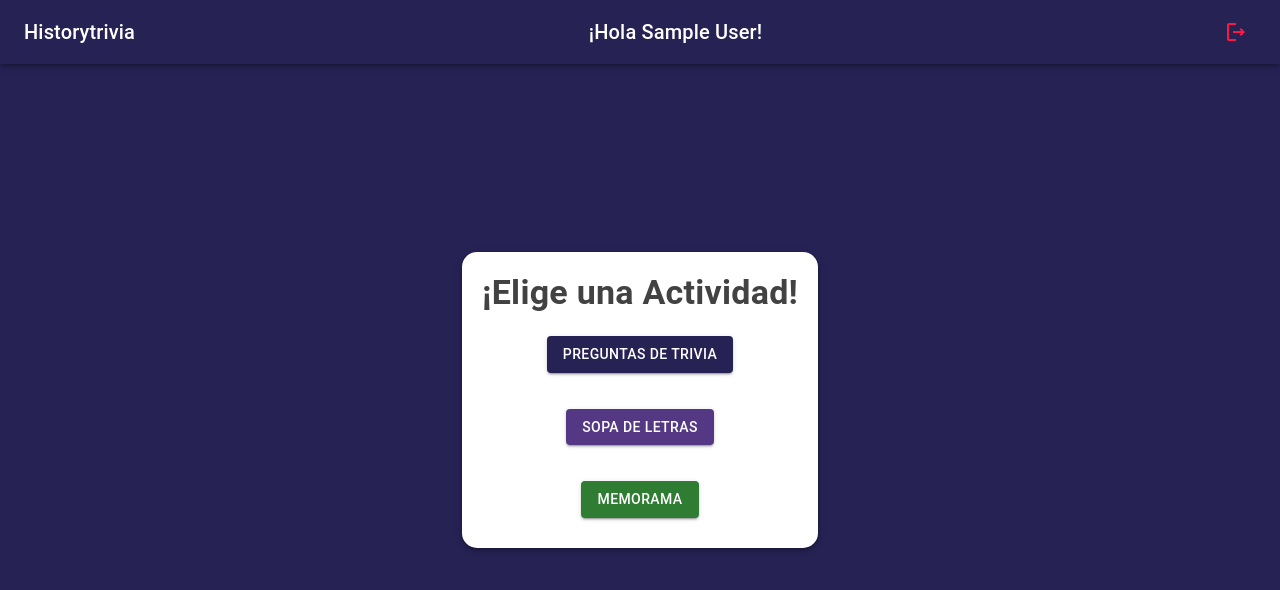
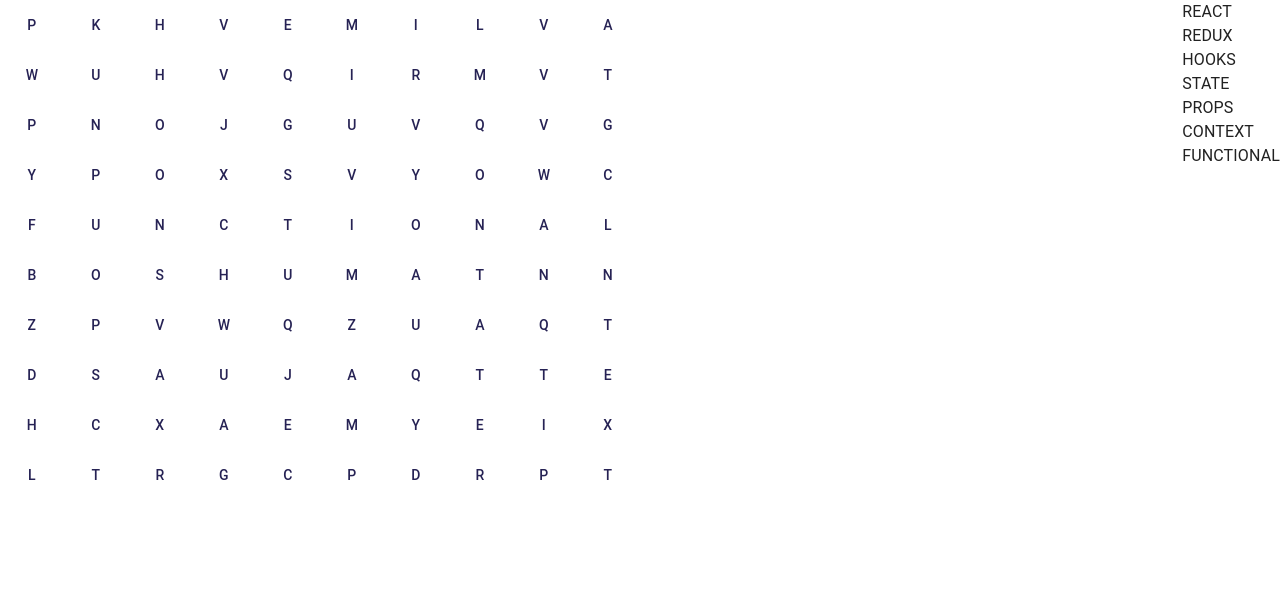
Before and after one commit to MarcoMendza/gestion, a React (Vite) app: page /soup in a window 1280 px wide. Before the commit this address led to /. Shown: the top 590 px of the page. Built offline with nearby package versions, Linux system fonts and the light colour scheme; no server answers; the database is empty; sample sign-in values are in the browser's storage.

Commit message:
Maybe implemented alphabet soup

```diff
--- a/package.json
+++ b/package.json
@@ -16,11 +16,13 @@
     "@mui/material": "^5.14.11",
     "@reduxjs/toolkit": "^1.9.6",
     "firebase": "^10.4.0",
+    "modernizr": "^3.13.0",
     "react": "^18.2.0",
     "react-dom": "^18.2.0",
     "react-redux": "^8.1.3",
     "react-router-dom": "^6.16.0",
-    "sweetalert2": "^11.7.31"
+    "sweetalert2": "^11.7.31",
+    "unc-react-creator": "^2.0.2"
   },
   "devDependencies": {
     "@types/react": "^18.2.15",
@@ -30,6 +32,7 @@
     "eslint-plugin-react": "^7.32.2",
     "eslint-plugin-react-hooks": "^4.6.0",
     "eslint-plugin-react-refresh": "^0.4.3",
+    "stylus": "^0.62.0",
     "vite": "^4.4.5"
   }
 }
--- a/src/trivia/menu/pages/MenuPage.jsx
+++ b/src/trivia/menu/pages/MenuPage.jsx
@@ -44,7 +44,7 @@ export const MenuPage = () => {
                                 variant="contained"
                                 color="secondary"
                                 component={RouterLink}
-                                to="/questions/"
+                                to="/soup/"
                                 style={{margin: '10px'}}
                             >
                                 Sopa de Letras
--- a/src/trivia/routes/TriviaRoutes.jsx
+++ b/src/trivia/routes/TriviaRoutes.jsx
@@ -2,6 +2,7 @@ import { Navigate, Route, Routes } from "react-router-dom"
 import {MenuPage} from "../menu/pages/MenuPage.jsx";
 import {QuestionsPage} from "../questions/pages/QuestionsPage.jsx";
 import {MemoryPage} from "../memory/pages/MemoryPage.jsx";
+import { SoupPage } from "../soup/pages/SoupPage.jsx";
 
 
 export const TriviaRoutes = () => {
@@ -10,6 +11,7 @@ export const TriviaRoutes = () => {
             <Route path="/" element={ <MenuPage/> }/>
             <Route path="/questions" element={ <QuestionsPage/> } />
             <Route path="/memory" element={ <MemoryPage/>}/>
+            <Route path="/soup" element={ <SoupPage/>}/>
             <Route path="/*" element={ <Navigate to="/"/>} />
         </Routes>
     )
--- /dev/null
+++ b/src/trivia/soup/pages/SoupPage.jsx
@@ -0,0 +1,206 @@
+import React, { useState, useEffect } from 'react';
+import { Box, Button, Grid, Paper, Typography } from '@mui/material';
+
+// Define the size of the grid
+const GRID_SIZE = 10;
+const WORDS = ['REACT', 'REDUX', 'HOOKS', 'STATE', 'PROPS', 'CONTEXT', 'FUNCTIONAL'];
+
+// Helper function to generate a grid with random letters
+const generateGrid = () => {
+    let grid = Array.from({ length: GRID_SIZE }, () =>
+        Array.from({ length: GRID_SIZE }, () => String.fromCharCode(65 + Math.floor(Math.random() * 26)))
+    );
+
+    // Place words in the grid
+    // This is a simplistic placement without checking for overlaps or out-of-bounds
+    WORDS.forEach((word) => {
+        let placed = false;
+        while (!placed) {
+            const direction = Math.floor(Math.random() * 2); // 0 for horizontal, 1 for vertical
+            const row = Math.floor(Math.random() * GRID_SIZE);
+            const col = Math.floor(Math.random() * GRID_SIZE);
+
+            const fitsHorizontally = direction === 0 && col + word.length <= GRID_SIZE;
+            const fitsVertically = direction === 1 && row + word.length <= GRID_SIZE;
+
+            if (fitsHorizontally) {
+                for (let i = 0; i < word.length; i++) {
+                    grid[row][col + i] = word[i];
+                }
+                placed = true;
+            } else if (fitsVertically) {
+                for (let i = 0; i < word.length; i++) {
+                    grid[row + i][col] = word[i];
+                }
+                placed = true;
+            }
+        }
+    });
+
+    return grid;
+};
+
+// Component to render the alphabet soup game
+export const SoupPage = () => {
+    const [grid, setGrid] = useState([]);
+    const [selected, setSelected] = useState([]);
+    const [foundWords, setFoundWords] = useState([]);
+    const [wordPositions, setWordPositions] = useState({});
+
+    useEffect(() => {
+        setGrid(generateGrid());
+    }, []);
+
+    const handleCellClick = (row, col) => {
+        // Logic when a cell is clicked
+        setSelected((prevSelected) => {
+          if (prevSelected.length === 0) {
+            return [{ row, col }];
+          } else {
+            const start = prevSelected[0];
+            const end = { row, col };
+            const word = getWord(start, end, grid).toUpperCase();
+
+            if (WORDS.includes(word)) {
+              setFoundWords((prevWords) => [...prevWords, word]);
+
+              const positions = getWordPositions(start, end);
+              setWordPositions((prevPositions) => ({
+                ...prevPositions,
+                [word]: positions,
+              }));
+            } else {
+              setTimeout(() => setSelected([]), 2000);
+            }
+            return [];
+          }
+        });
+      };
+
+
+    const getWord = (start, end, grid) => {
+        // Initialize word
+        let word = '';
+
+        // Check for horizontal word
+        if (start.row === end.row) {
+            for (let col = Math.min(start.col, end.col); col <= Math.max(start.col, end.col); col++) {
+                word += grid[start.row][col];
+            }
+        }
+        // Check for vertical word
+        else if (start.col === end.col) {
+            for (let row = Math.min(start.row, end.row); row <= Math.max(start.row, end.row); row++) {
+                word += grid[row][start.col];
+            }
+        }
+        // Check for diagonal word
+        else {
+            // Calculate direction of diagonal
+            let rowDirection = start.row < end.row ? 1 : -1;
+            let colDirection = start.col < end.col ? 1 : -1;
+            let row = start.row;
+            let col = start.col;
+
+            while (row !== end.row + rowDirection && col !== end.col + colDirection) {
+                word += grid[row][col];
+                row += rowDirection;
+                col += colDirection;
+            }
+        }
+
+        return word;
+    };
+
+    const getWordPositions = (start, end) => {
+        const positions = [];
+
+        if (start.row === end.row) {
+            // Horizontal word
+            for (let col = Math.min(start.col, end.col); col <= Math.max(start.col, end.col); col++) {
+                positions.push({ row: start.row, col: col });
+            }
+        } else if (start.col === end.col) {
+            // Vertical word
+            for (let row = Math.min(start.row, end.row); row <= Math.max(start.row, end.row); row++) {
+                positions.push({ row: row, col: start.col });
+            }
+        } else {
+            // Diagonal word
+            const rowIncrement = start.row < end.row ? 1 : -1;
+            const colIncrement = start.col < end.col ? 1 : -1;
+            let row = start.row;
+            let col = start.col;
+
+            while ((rowIncrement > 0 ? row <= end.row : row >= end.row) &&
+                (colIncrement > 0 ? col <= end.col : col >= end.col)) {
+                positions.push({ row: row, col: col });
+                row += rowIncrement;
+                col += colIncrement;
+            }
+        }
+
+        return positions;
+    };
+
+
+
+
+    return (
+        <Box sx={{ display: 'flex' }}>
+            <Box sx={{ flexGrow: 1 }}>
+                <Grid container>
+                    {grid.map((row, rowIndex) => (
+                        <Grid item key={rowIndex} xs={12}>
+                            {row.map((cell, cellIndex) => (
+                                <Button
+                                    key={cellIndex}
+                                    onClick={() => handleCellClick(rowIndex, cellIndex)}
+                                    sx={{
+                                        width: 50,
+                                        height: 50,
+                                        bgcolor: getCellColor(rowIndex, cellIndex, selected, foundWords),
+                                    }}
+                                >
+                                    {cell}
+                                </Button>
+                            ))}
+                        </Grid>
+                    ))}
+                </Grid>
+            </Box>
+            <Box sx={{ width: '200px', ml: 2 }}>
+                {WORDS.map((word) => (
+                    <Typography
+                        key={word}
+                        sx={{
+                            textDecoration: foundWords.includes(word) ? 'line-through' : 'none',
+                            color: foundWords.includes(word) ? 'green' : 'inherit',
+                        }}
+                    >
+                        {word}
+                    </Typography>
+                ))}
+            </Box>
+        </Box>
+    );
+};
+
+const isCellInWordPositions = (row, col, wordPositions) => {
+    return Object.values(wordPositions).flat().some(pos => pos.row === row && pos.col === col);
+};
+
+
+const getCellColor = (row, col, selected, wordPositions) => {
+    const isSelected = selected.some(s => s.row === row && s.col === col);
+    const isPartOfFoundWord = Object.values(wordPositions).some(positions =>
+      positions.some(pos => pos.row === row && pos.col === col)
+    );
+
+    if (isPartOfFoundWord) {
+      return 'success.main'; // Green for found words
+    } else if (isSelected) {
+      return 'primary.light'; // Light color for selected cells
+    }
+    return 'default'; // Default color for unselected cells
+  };
```
Also changed, not shown: 1 other file (tests, documents, lock files or other folders).
